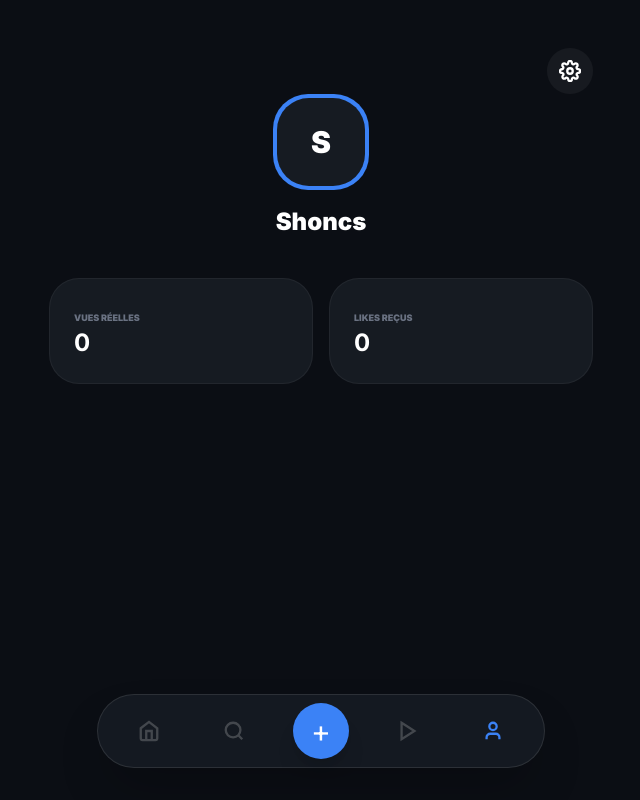
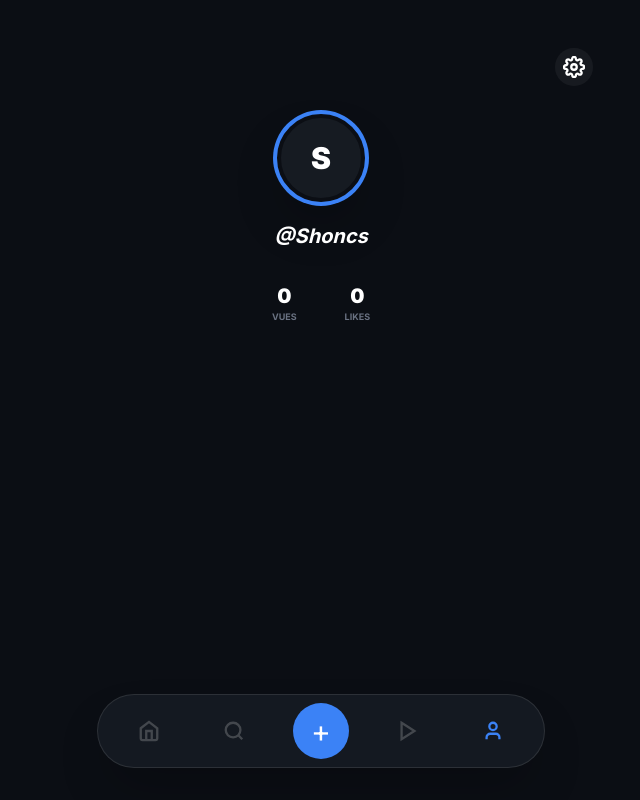
Before and after one commit to davidbyadunia04-stack/DevStep, a Next.js app: page /feed in a window 1280 px wide. Both pictures are taken after a click on the button 812 px from the left and 731 px from the top of the page. Shown: the whole page, without its empty margins (319-959 px from the left). Built offline with nearby package versions, Linux system fonts and the light colour scheme.

Commit message:
feat: comments and tiktok style profile grid

```diff
--- a/app/feed/page.tsx
+++ b/app/feed/page.tsx
@@ -7,16 +7,13 @@ const Icons = {
   Play: () => <svg width="22" height="22" viewBox="0 0 24 24" fill="none" stroke="currentColor" strokeWidth="2.5"><polygon points="5 3 19 12 5 21 5 3"/></svg>,
   User: () => <svg width="22" height="22" viewBox="0 0 24 24" fill="none" stroke="currentColor" strokeWidth="2.5"><path d="M19 21v-2a4 4 0 0 0-4-4H9a4 4 0 0 0-4 4v2"/><circle cx="12" cy="7" r="4"/></svg>,
   Settings: () => <svg width="22" height="22" viewBox="0 0 24 24" fill="none" stroke="currentColor" strokeWidth="2.5"><circle cx="12" cy="12" r="3"/><path d="M19.4 15a1.65 1.65 0 0 0 .33 1.82l.06.06a2 2 0 0 1 0 2.83 2 2 0 0 1-2.83 0l-.06-.06a1.65 1.65 0 0 0-1.82-.33 1.65 1.65 0 0 0-1 1.51V21a2 2 0 0 1-2 2 2 2 0 0 1-2-2v-.09A1.65 1.65 0 0 0 9 19.4a1.65 1.65 0 0 0-1.82.33l-.06.06a2 2 0 0 1-2.83 0 2 2 0 0 1 0-2.83l.06-.06a1.65 1.65 0 0 0 .33-1.82 1.65 1.65 0 0 0-1.51-1H3a2 2 0 0 1-2-2 2 2 0 0 1 2-2h.09A1.65 1.65 0 0 0 4.6 9a1.65 1.65 0 0 0-.33-1.82l-.06-.06a2 2 0 0 1 0-2.83 2 2 0 0 1 2.83 0l.06.06a1.65 1.65 0 0 0 1.82.33H9a1.65 1.65 0 0 0 1-1.51V3a2 2 0 0 1 2-2 2 2 0 0 1 2 2v.09a1.65 1.65 0 0 0 1 1.51 1.65 1.65 0 0 0 1.82-.33l.06-.06a2 2 0 0 1 2.83 0 2 2 0 0 1 0 2.83l-.06.06a1.65 1.65 0 0 0-.33 1.82V9a1.65 1.65 0 0 0 1.51 1H21a2 2 0 0 1 2 2 2 2 0 0 1-2 2h-.09a1.65 1.65 0 0 0-1.51 1Z"/></svg>,
-  // --- STYLE MINIMALIST UX ---
   Heart: ({ active }: { active?: boolean }) => (
-    <div className="relative">
-      <svg width="24" height="24" viewBox="0 0 24 24" fill={active ? "#ff4b63" : "none"} stroke={active ? "#ff4b63" : "currentColor"} strokeWidth="2">
-        <path d="M12 21.35l-1.45-1.32C5.4 15.36 2 12.28 2 8.5 2 5.42 4.42 3 7.5 3c1.74 0 3.41.81 4.5 2.09C13.09 3.81 14.76 3 16.5 3 19.58 3 22 5.42 22 8.5c0 3.78-3.4 6.86-8.55 11.54L12 21.35z"/>
-      </svg>
-      {active && <span className="absolute -top-1 -right-1 text-[#ff4b63] text-xs animate-ping">+</span>}
-    </div>
+    <svg width="24" height="24" viewBox="0 0 24 24" fill={active ? "#ff4b63" : "none"} stroke={active ? "#ff4b63" : "currentColor"} strokeWidth="2">
+      <path d="M12 21.35l-1.45-1.32C5.4 15.36 2 12.28 2 8.5 2 5.42 4.42 3 7.5 3c1.74 0 3.41.81 4.5 2.09C13.09 3.81 14.76 3 16.5 3 19.58 3 22 5.42 22 8.5c0 3.78-3.4 6.86-8.55 11.54L12 21.35z"/>
+    </svg>
   ),
-  Message: () => <svg width="24" height="24" viewBox="0 0 24 24" fill="none" stroke="currentColor" strokeWidth="2" strokeLinecap="round" strokeLinejoin="round"><path d="M21 11.5a8.38 8.38 0 0 1-.9 3.8 8.5 8.5 0 0 1-7.6 4.7 8.38 8.38 0 0 1-3.8-.9L3 21l1.9-5.7a8.38 8.38 0 0 1-.9-3.8 8.5 8.5 0 0 1 4.7-7.6 8.38 8.38 0 0 1 3.8-.9h.5a8.48 8.48 0 0 1 8 8v.5z"/></svg>
+  Message: () => <svg width="24" height="24" viewBox="0 0 24 24" fill="none" stroke="currentColor" strokeWidth="2"><path d="M21 11.5a8.38 8.38 0 0 1-.9 3.8 8.5 8.5 0 0 1-7.6 4.7 8.38 8.38 0 0 1-3.8-.9L3 21l1.9-5.7a8.38 8.38 0 0 1-.9-3.8 8.5 8.5 0 0 1 4.7-7.6 8.38 8.38 0 0 1 3.8-.9h.5a8.48 8.48 0 0 1 8 8v.5z"/></svg>,
+  Eye: () => <svg width="14" height="14" viewBox="0 0 24 24" fill="none" stroke="currentColor" strokeWidth="2.5"><path d="M2 12s3-7 10-7 10 7 10 7-3 7-10 7-10-7-10-7Z"/><circle cx="12" cy="12" r="3"/></svg>
 }
 
 export default function FeedPage() {
@@ -29,7 +26,11 @@ export default function FeedPage() {
   const [profilePic, setProfilePic] = useState<string | null>(null)
   const [myPosts, setMyPosts] = useState<any[]>([])
 
-  // Persistence LocalStorage
+  // États pour les commentaires
+  const [showCommentsFor, setShowCommentsFor] = useState<number | null>(null)
+  const [commentInput, setCommentInput] = useState("")
+
+  // Persistence
   useEffect(() => {
     const saved = {
       posts: localStorage.getItem('ds_posts'),
@@ -62,13 +63,20 @@ export default function FeedPage() {
         media: mediaFile,
         type: isReel ? 'reel' : 'photo',
         likes: 0,
-        views: 1,
-        isLiked: false
+        views: Math.floor(Math.random() * 10), // Simule quelques vues au début
+        isLiked: false,
+        comments: []
       }
-      setMyPosts([newPost, ...myPosts])
-      setActiveTab('home')
-      setPostText(""); setMediaFile(null); setIsReel(false)
+      setMyPosts([newPost, ...myPosts]); setActiveTab('home'); setPostText(""); setMediaFile(null); setIsReel(false)
     }
+  }
+
+  const addComment = (postId: number) => {
+    if (!commentInput.trim()) return
+    setMyPosts(myPosts.map(p =>
+      p.id === postId ? { ...p, comments: [...(p.comments || []), { id: Date.now(), text: commentInput, user: username }] } : p
+    ))
+    setCommentInput("")
   }
 
   const toggleLike = (id: number) => {
@@ -81,7 +89,7 @@ export default function FeedPage() {
     <div className="min-h-screen bg-[#0b0e14] text-white">
       <main className="max-w-xl mx-auto p-4 pb-40">
 
-        {/* --- FEED --- */}
+        {/* --- HOME FEED --- */}
         {activeTab === 'home' && (
           <div className="space-y-8 pt-4">
             <h1 className="text-2xl font-black italic uppercase" style={{ color: themeColor }}>DEVSTEP</h1>
@@ -96,49 +104,73 @@ export default function FeedPage() {
 
                 {post.media && (
                   post.type === 'reel'
-                  ? <video src={post.media} controls className="w-full h-auto" />
-                  : <img src={post.media} className="w-full h-auto" />
+                  ? <video src={post.media} controls className="w-full h-auto max-h-[500px] object-cover" />
+                  : <img src={post.media} className="w-full h-auto max-h-[500px] object-cover" />
                 )}
 
                 <div className="p-6">
                   <p className="text-sm mb-6">{post.content}</p>
-                  <div className="flex gap-8 items-center">
-                    <button onClick={() => toggleLike(post.id)} className="flex flex-col items-center gap-1 transition-transform active:scale-125">
-                      <Icons.Heart active={post.isLiked} />
-                      <span className="text-[10px] text-gray-400 font-bold">{post.likes}</span>
-                    </button>
-                    <button className="flex flex-col items-center gap-1 opacity-60">
-                      <Icons.Message />
-                      <span className="text-[10px] text-gray-400 font-bold">0</span>
-                    </button>
+                  <div className="flex gap-8 items-center mb-4">
+                    <button onClick={() => toggleLike(post.id)} className="flex flex-col items-center gap-1"><Icons.Heart active={post.isLiked} /><span className="text-[10px] font-bold">{post.likes}</span></button>
+                    <button onClick={() => setShowCommentsFor(showCommentsFor === post.id ? null : post.id)} className="flex flex-col items-center gap-1"><Icons.Message /><span className="text-[10px] font-bold">{post.comments?.length || 0}</span></button>
                   </div>
+
+                  {/* Section Commentaires */}
+                  {showCommentsFor === post.id && (
+                    <div className="mt-4 pt-4 border-t border-white/5 space-y-3 animate-in slide-in-from-top-2">
+                      {post.comments?.map((c: any) => (
+                        <div key={c.id} className="text-xs bg-white/5 p-3 rounded-2xl">
+                          <span className="font-bold text-blue-400 mr-2">@{c.user}</span> {c.text}
+                        </div>
+                      ))}
+                      <div className="flex gap-2">
+                        <input value={commentInput} onChange={(e) => setCommentInput(e.target.value)} placeholder="Ajouter un commentaire..." className="flex-1 bg-white/5 border border-white/10 rounded-full px-4 py-2 text-xs outline-none focus:border-blue-500" />
+                        <button onClick={() => addComment(post.id)} className="p-2 rounded-full" style={{ backgroundColor: themeColor }}>➤</button>
+                      </div>
+                    </div>
+                  )}
                 </div>
               </div>
             ))}
           </div>
         )}
 
-        {/* --- PROFIL AVEC STATS --- */}
+        {/* --- PROFIL STYLE TIKTOK --- */}
         {activeTab === 'profile' && (
           <div className="pt-8">
-            <div className="flex justify-end"><button onClick={() => setActiveTab('settings')} className="p-3 bg-white/5 rounded-full"><Icons.Settings /></button></div>
-            <div className="flex flex-col items-center mb-10">
-              <div className="w-24 h-24 rounded-[35px] p-1 mb-4" style={{ backgroundColor: themeColor }}>
-                <div className="w-full h-full bg-[#161b22] rounded-[32px] overflow-hidden flex items-center justify-center">
+            <div className="flex justify-end mb-6"><button onClick={() => setActiveTab('settings')} className="p-2 bg-white/5 rounded-full"><Icons.Settings /></button></div>
+            <div className="flex flex-col items-center mb-8">
+              <div className="w-24 h-24 rounded-full p-1 mb-4 shadow-2xl" style={{ backgroundColor: themeColor }}>
+                <div className="w-full h-full bg-[#161b22] rounded-full overflow-hidden flex items-center justify-center border-4 border-[#0b0e14]">
                   {profilePic ? <img src={profilePic} className="w-full h-full object-cover" /> : <span className="text-3xl font-black">{username[0]}</span>}
                 </div>
               </div>
-              <h2 className="text-2xl font-black">{username}</h2>
+              <h2 className="text-xl font-bold italic">@{username}</h2>
             </div>
-            <div className="grid grid-cols-2 gap-4">
-               <div className="bg-[#161b22] p-6 rounded-[30px] border border-white/5">
-                 <span className="text-[9px] font-black uppercase text-gray-500">Vues réelles</span>
-                 <p className="text-2xl font-bold">{totalViews}</p>
-               </div>
-               <div className="bg-[#161b22] p-6 rounded-[30px] border border-white/5">
-                 <span className="text-[9px] font-black uppercase text-gray-500">Likes reçus</span>
-                 <p className="text-2xl font-bold">{totalLikes}</p>
-               </div>
+
+            {/* Stats globales */}
+            <div className="flex justify-center gap-12 mb-10 text-center">
+               <div><p className="text-xl font-black">{totalViews}</p><p className="text-[9px] uppercase text-gray-500 font-bold">Vues</p></div>
+               <div><p className="text-xl font-black">{totalLikes}</p><p className="text-[9px] uppercase text-gray-500 font-bold">Likes</p></div>
+            </div>
+
+            {/* GRILLE TIKTOK STYLE */}
+            <div className="grid grid-cols-3 gap-1">
+              {myPosts.map(p => (
+                <div key={p.id} className="aspect-[3/4] bg-[#161b22] relative overflow-hidden group">
+                  {p.media ? (
+                    p.type === 'reel'
+                    ? <video src={p.media} className="w-full h-full object-cover" />
+                    : <img src={p.media} className="w-full h-full object-cover" />
+                  ) : (
+                    <div className="w-full h-full flex items-center justify-center p-2 text-[8px] text-center opacity-40">{p.content}</div>
+                  )}
+                  {/* Overlay avec les vues */}
+                  <div className="absolute bottom-2 left-2 flex items-center gap-1 text-white text-[10px] font-bold shadow-black drop-shadow-lg">
+                    <Icons.Eye /> {p.views}
+                  </div>
+                </div>
+              ))}
             </div>
           </div>
         )}
@@ -146,16 +178,16 @@ export default function FeedPage() {
         {/* --- AJOUTER --- */}
         {activeTab === 'add' && (
           <div className="bg-[#161b22] rounded-[40px] p-8 mt-10 border border-white/5">
-            <textarea value={postText} onChange={(e) => setPostText(e.target.value)} placeholder="Texte de ton post..." className="w-full bg-transparent min-h-[120px] outline-none text-lg mb-6" />
-            <div className="border-2 border-dashed border-white/10 rounded-2xl p-8 mb-6 text-center relative">
+            <textarea value={postText} onChange={(e) => setPostText(e.target.value)} placeholder="Une vidéo ? Une photo ?" className="w-full bg-transparent min-h-[120px] outline-none text-lg mb-6" />
+            <div className="border-2 border-dashed border-white/10 rounded-2xl p-8 mb-6 text-center relative hover:bg-white/5 transition-all">
                <input type="file" accept="image/*,video/*" className="absolute inset-0 opacity-0 cursor-pointer" onChange={(e: any) => {
                  const file = e.target.files?.[0]; if(file) {
                    const reader = new FileReader(); reader.onloadend = () => { setMediaFile(reader.result as string); if(file.type.includes('video')) setIsReel(true); }; reader.readAsDataURL(file);
                  }
                }} />
-               <p className="text-xs font-bold opacity-40">{mediaFile ? "Média prêt !" : "Ajouter Photo ou Vidéo"}</p>
+               <p className="text-xs font-bold opacity-40">{mediaFile ? "Média sélectionné ✅" : "Ajouter Photo ou Vidéo"}</p>
             </div>
-            <button onClick={handlePublish} className="w-full py-5 rounded-2xl font-black uppercase text-[10px]" style={{ backgroundColor: themeColor }}>Publier</button>
+            <button onClick={handlePublish} className="w-full py-5 rounded-2xl font-black uppercase text-[10px]" style={{ backgroundColor: themeColor }}>Publier maintenant</button>
           </div>
         )}
 
@@ -165,7 +197,7 @@ export default function FeedPage() {
       <div className="fixed bottom-8 left-1/2 -translate-x-1/2 w-[92%] max-w-md bg-[#161b22]/95 backdrop-blur-2xl border border-white/10 rounded-full p-2 flex justify-around items-center z-[100] shadow-2xl">
         <button onClick={() => setActiveTab('home')} className="p-4" style={{ color: activeTab === 'home' ? themeColor : 'white', opacity: activeTab === 'home' ? 1 : 0.2 }}><Icons.Home /></button>
         <button onClick={() => setActiveTab('search')} className="p-4" style={{ color: activeTab === 'search' ? themeColor : 'white', opacity: activeTab === 'search' ? 1 : 0.2 }}><Icons.Search /></button>
-        <button onClick={() => setActiveTab('add')} className="w-14 h-14 rounded-full flex items-center justify-center text-3xl text-white shadow-xl" style={{ backgroundColor: themeColor }}>+</button>
+        <button onClick={() => setActiveTab('add')} className="w-14 h-14 rounded-full flex items-center justify-center text-3xl text-white" style={{ backgroundColor: themeColor }}>+</button>
         <button onClick={() => setActiveTab('play')} className="p-4" style={{ color: activeTab === 'play' ? themeColor : 'white', opacity: activeTab === 'play' ? 1 : 0.2 }}><Icons.Play /></button>
         <button onClick={() => setActiveTab('profile')} className="p-4" style={{ color: (activeTab === 'profile' || activeTab === 'settings') ? themeColor : 'white', opacity: (activeTab === 'profile' || activeTab === 'settings') ? 1 : 0.2 }}><Icons.User /></button>
       </div>
```
